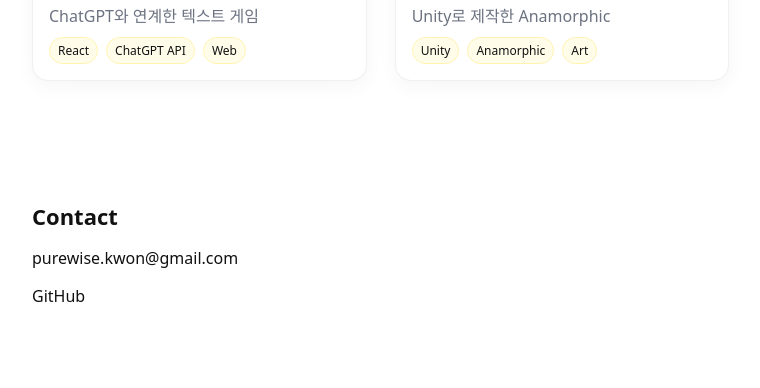
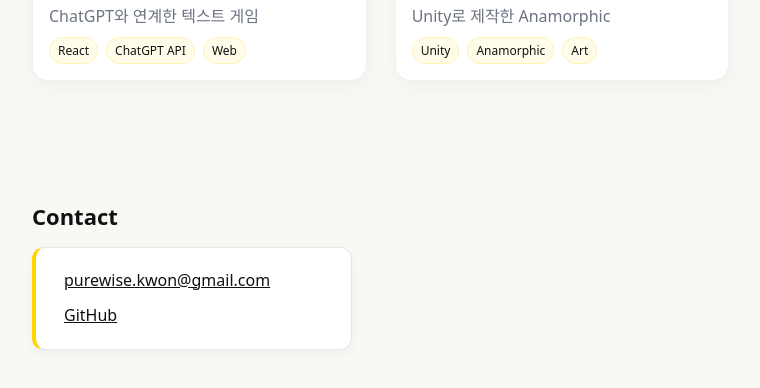
Before and after one commit to GDKHJ/gdkhj.github.io, an Astro site: page / in a window 1280 px wide. Shown: the part 1960-2348 px from the top of the page, without its empty margins (78-838 px from the left). Built offline with nearby package versions, Linux system fonts and the light colour scheme; Astro itself is replaced by a stand-in of ours.

Commit message:
20260320
Update

```diff
--- a/src/pages/index.astro
+++ b/src/pages/index.astro
@@ -114,8 +114,10 @@ const otherProjects = [
 <!-- Contact -->
   <section id="contact" class="section">
     <h2>Contact</h2>
-    <p><a href="mailto:purewise.kwon@gmail.com">purewise.kwon@gmail.com</a></p>
-    <p><a href="https://github.com/gdkhj" target="_blank" rel="noopener noreferrer">GitHub</a></p>
+    <div class="contact-box">
+      <p><a href="mailto:purewise.kwon@gmail.com">purewise.kwon@gmail.com</a></p>
+      <p><a href="https://github.com/gdkhj" target="_blank" rel="noopener noreferrer">GitHub</a></p>
+    </div>
   </section>
 </main>
 
@@ -127,5 +129,18 @@ const otherProjects = [
   .info-table a { color: inherit; text-decoration: underline; }
 
   .cert { display: flex; align-items: center; gap: 10px; }
-  .cert-img { width: 48px; height: 48px; object-fit: contain; }
+    .contact-box {
+    display: flex;
+    flex-direction: column;
+    gap: 10px;
+    padding: 20px 28px;
+    background: #fff;
+    border: 1px solid #e5e7eb;
+    border-left: 4px solid #ffd400;
+    border-radius: 12px;
+    box-shadow: 0 4px 12px rgba(0,0,0,.04);
+    max-width: 320px;
+  }
+  .contact-box p { margin: 0; line-height: 1.6; }
+  .contact-box a { text-decoration: underline; }
 </style>
--- a/src/styles/global.css
+++ b/src/styles/global.css
@@ -7,7 +7,7 @@
 }
 
 *{box-sizing:border-box}
-html,body{margin:0;padding:0;font-family:system-ui,-apple-system,Segoe UI,Roboto,Arial,sans-serif;color:var(--fg)}
+html,body{margin:0;padding:0;font-family:system-ui,-apple-system,Segoe UI,Roboto,Arial,sans-serif;color:var(--fg);background-color:#faf8f4;}
 a{color:inherit;text-decoration:none}
 .container{max-width:var(--maxw);margin:0 auto;padding:0 20px}
 
```
